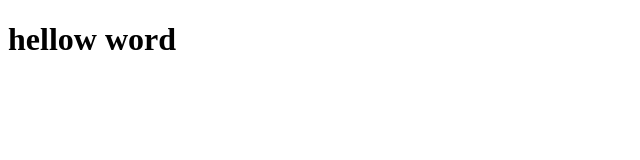
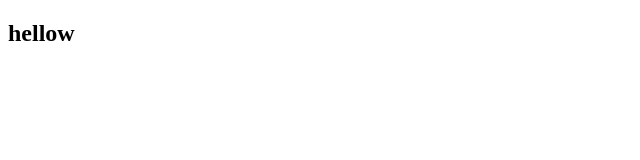
Before and after one commit to FereydoonEisapour/git-test, a plain HTML site: page index.html in a window 1280 px wide. Shown: the whole page, without its empty margins (0-640 px from the left). Drawn offline with Linux system fonts and the light colour scheme.

Commit message:
h2 hellow word

```diff
--- a/index.html
+++ b/index.html
@@ -10,7 +10,7 @@
 </head>
 
 <body>
-    <h1>hellow word</h1>
+    <h2>hellow</h2>
 
 
     <script src="/js/script.js"></script>
```
